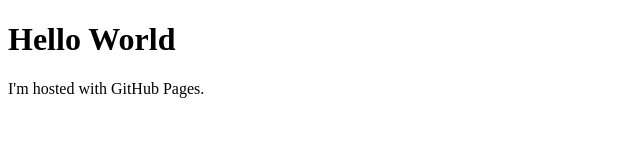
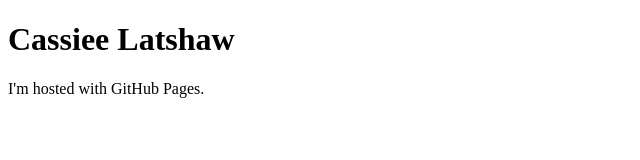
Before and after one commit to clatshaw/clatshaw.github.io, a plain HTML site: page index.html in a window 1280 px wide. Shown: the whole page, without its empty margins (0-640 px from the left). Drawn offline with Linux system fonts and the light colour scheme.

Commit message:
Name update

```diff
--- a/index.html
+++ b/index.html
@@ -1,7 +1,7 @@
 <!DOCTYPE html>
 <html>
 <body>
-<h1>Hello World</h1>
+<h1>Cassiee Latshaw</h1>
 <p>I'm hosted with GitHub Pages.</p>
 </body>
 </html>
```
